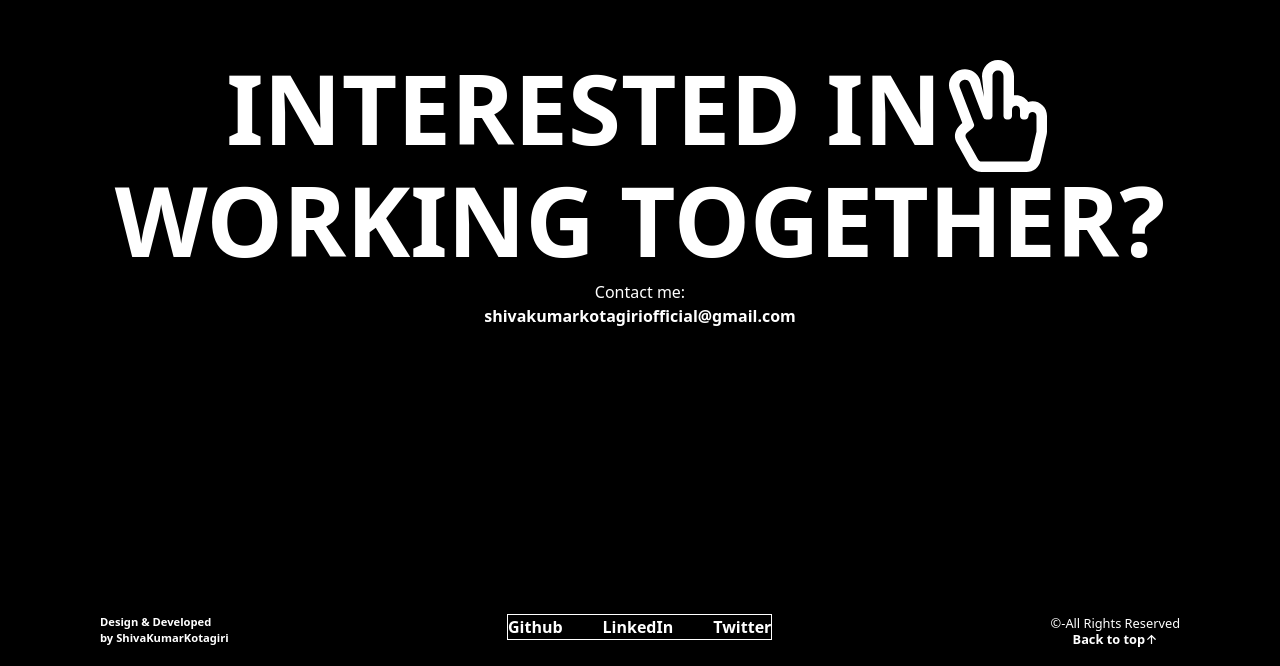
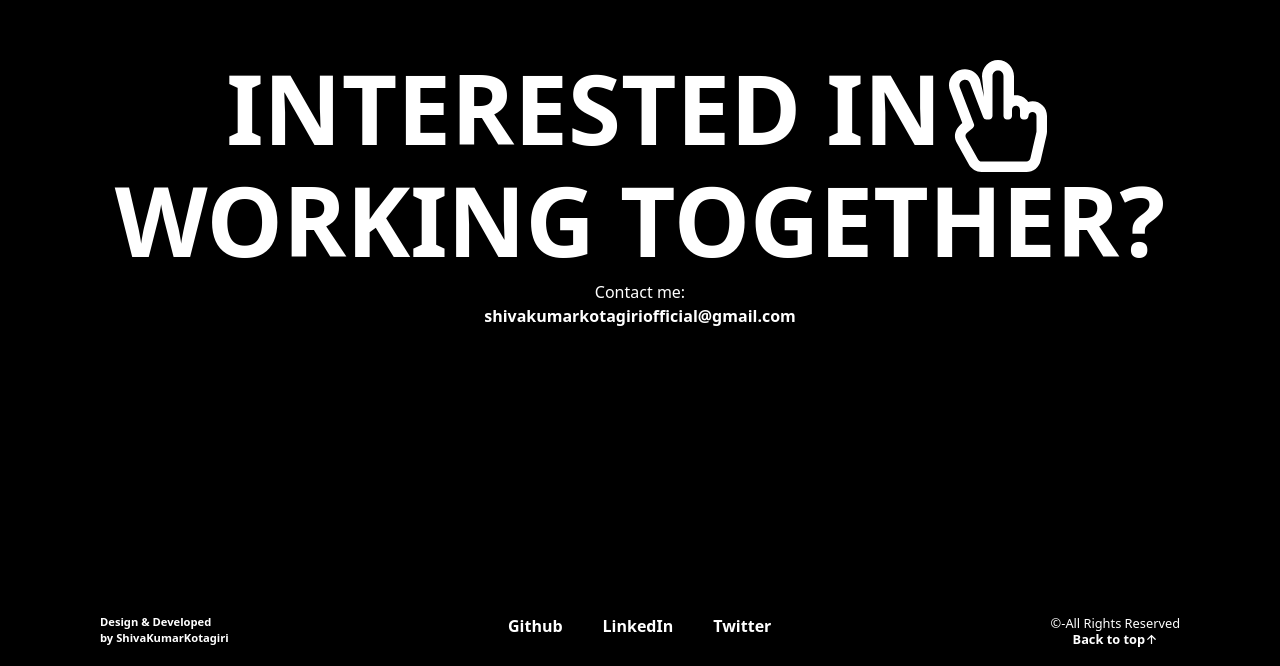
Before and after one commit to shivaKotagiri/Portfolio, a Next.js app: page / in a window 1280 px wide. Shown: the part 4348-5014 px from the top of the page. Built offline with nearby package versions, Linux system fonts and the light colour scheme.

Commit message:
small changes in footer

```diff
--- a/components/footer.tsx
+++ b/components/footer.tsx
@@ -10,7 +10,7 @@ export default function() {
         <small>Design & Developed</small>
         <small>by ShivaKumarKotagiri</small>
       </div>
-      <div className="flex justify-center h-fit text-center border font-semibold text-xs gap-3 sm:text-base  md:gap-10">
+      <div className="flex justify-center h-fit text-center font-semibold text-xs gap-3 sm:text-base  md:gap-10">
         <Link target="_blank" href={"https://github.com/shivaKotagiri"} className="cursor-pointer transform transition ease-in-out duration-300 hover:text-[#ff6f00]">Github</Link>
         <Link target="_blank" href={"https://linkedin.com/in/kotagiri-shiva-670330288"} className="cursor-pointer transform transition ease-in-out duration-300 hover:text-[#ff6f00]">LinkedIn</Link>
         <Link target="_blank" href={"https://x.com/ShivaKumar403"} className="cursor-pointer transform transition ease-in-out duration-300 hover:text-[#ff6f00]">Twitter</Link>
```
